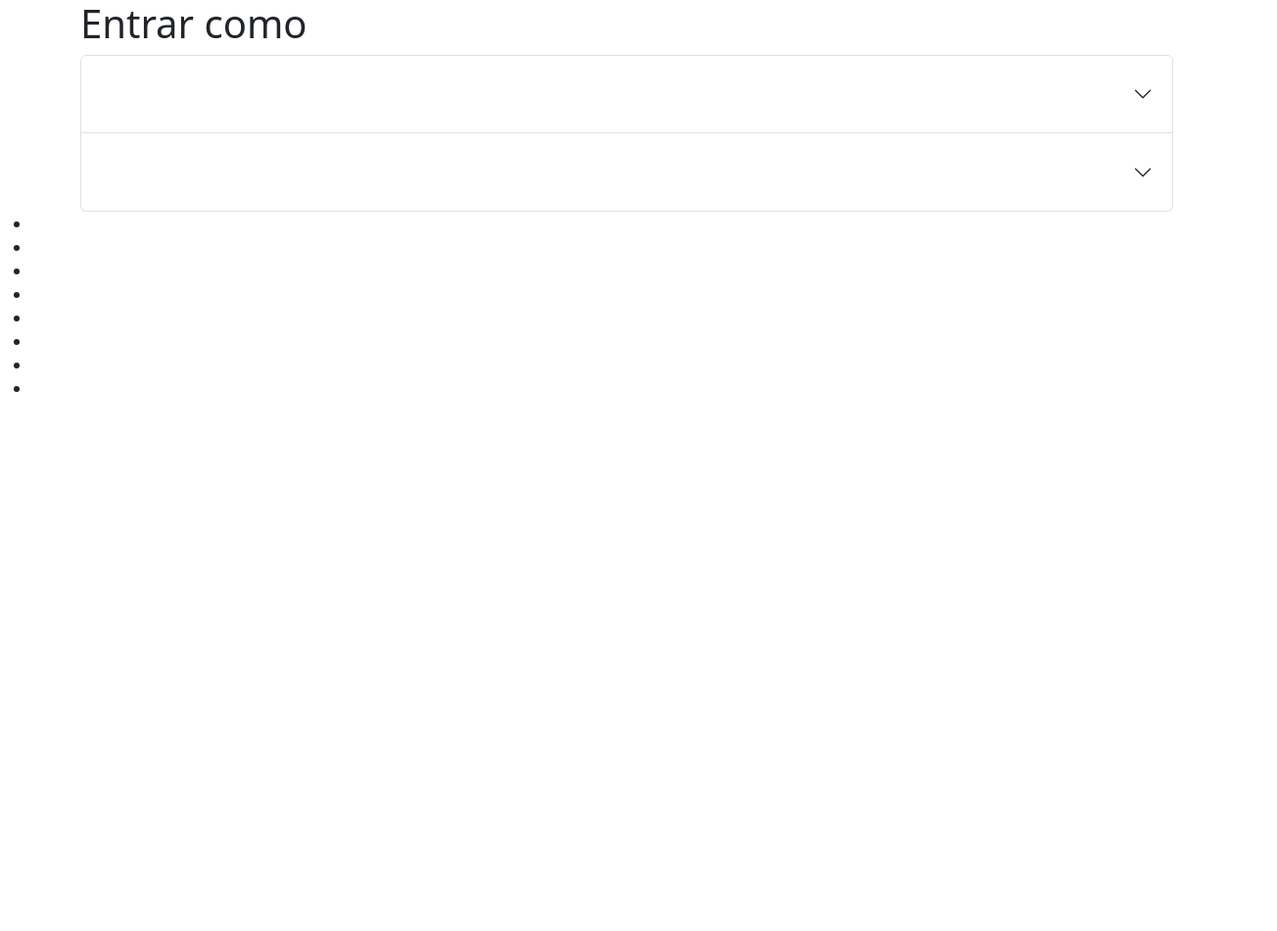
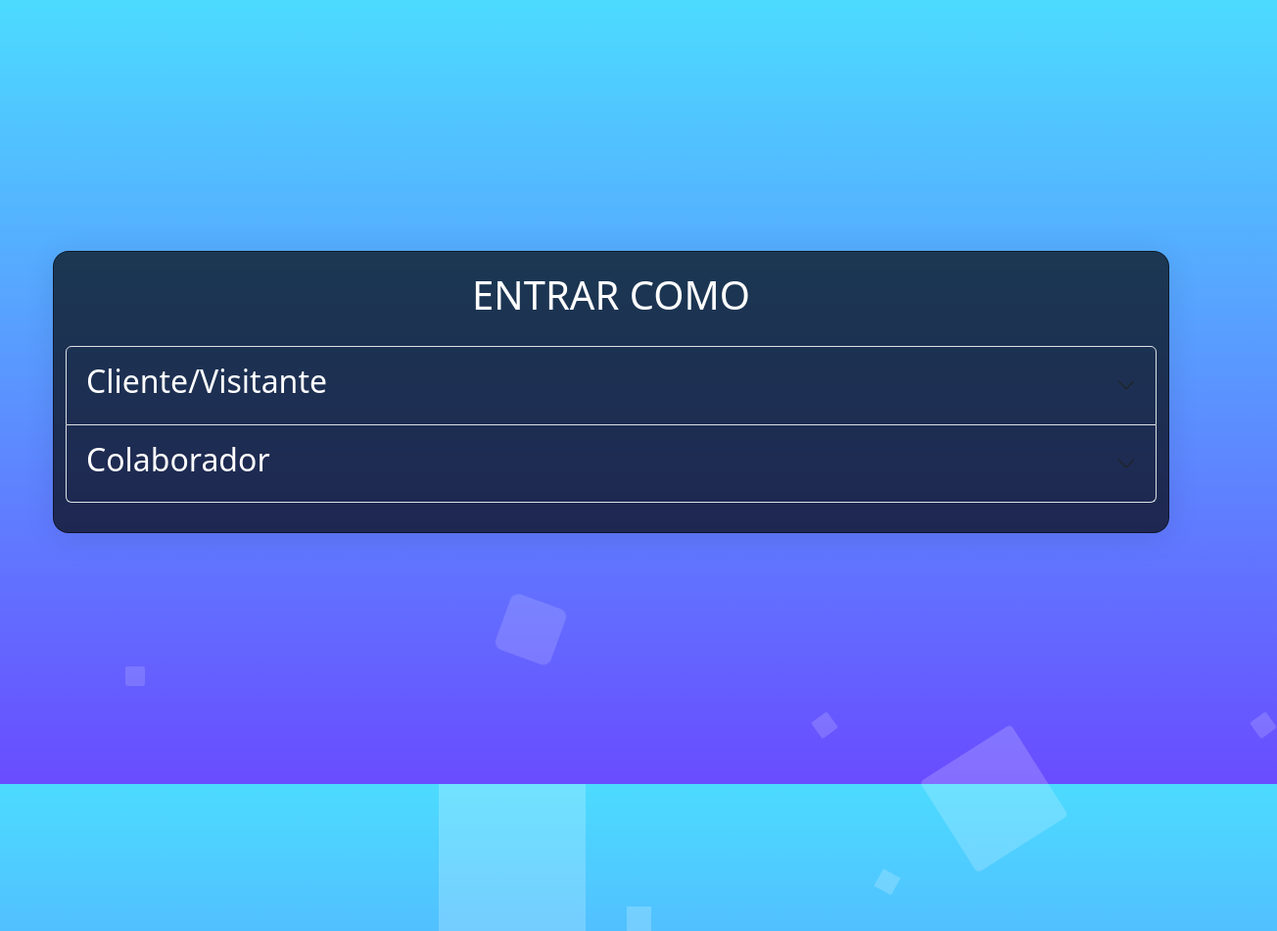
Before and after one commit to AmandaCacko/Projeto-Integrador-2sem, a plain HTML site: page login.html in a window 1280 px wide. Shown: the whole page at 98% size, 1304 px wide, since content can reach past the window. Before the commit the page ends 800 px from the top, so only its background shows below. Drawn offline with nearby package versions, Linux system fonts and the light colour scheme; the site is published under a folder, as on GitHub Pages, so addresses that start at the root find nothing.

Commit message:
Mudança do link referencia CSS

```diff
--- a/login.html
+++ b/login.html
@@ -4,8 +4,8 @@
     <meta charset="UTF-8" />
     <meta http-equiv="X-UA-Compatible" content="IE=edge" />
     <meta name="viewport" content="width=device-width, initial-scale=1.0" />
-    <link rel="stylesheet" href="/src/styles/reset.css" />
-    <link rel="stylesheet" href="/src/styles/login.css" />
+    <link rel="stylesheet" href="./src/styles/reset.css" />
+    <link rel="stylesheet" href="./src/styles/login.css" />
     <link
       href="https://cdn.jsdelivr.net/npm/bootstrap@5.3.0-alpha3/dist/css/bootstrap.min.css"
       rel="stylesheet"
```
